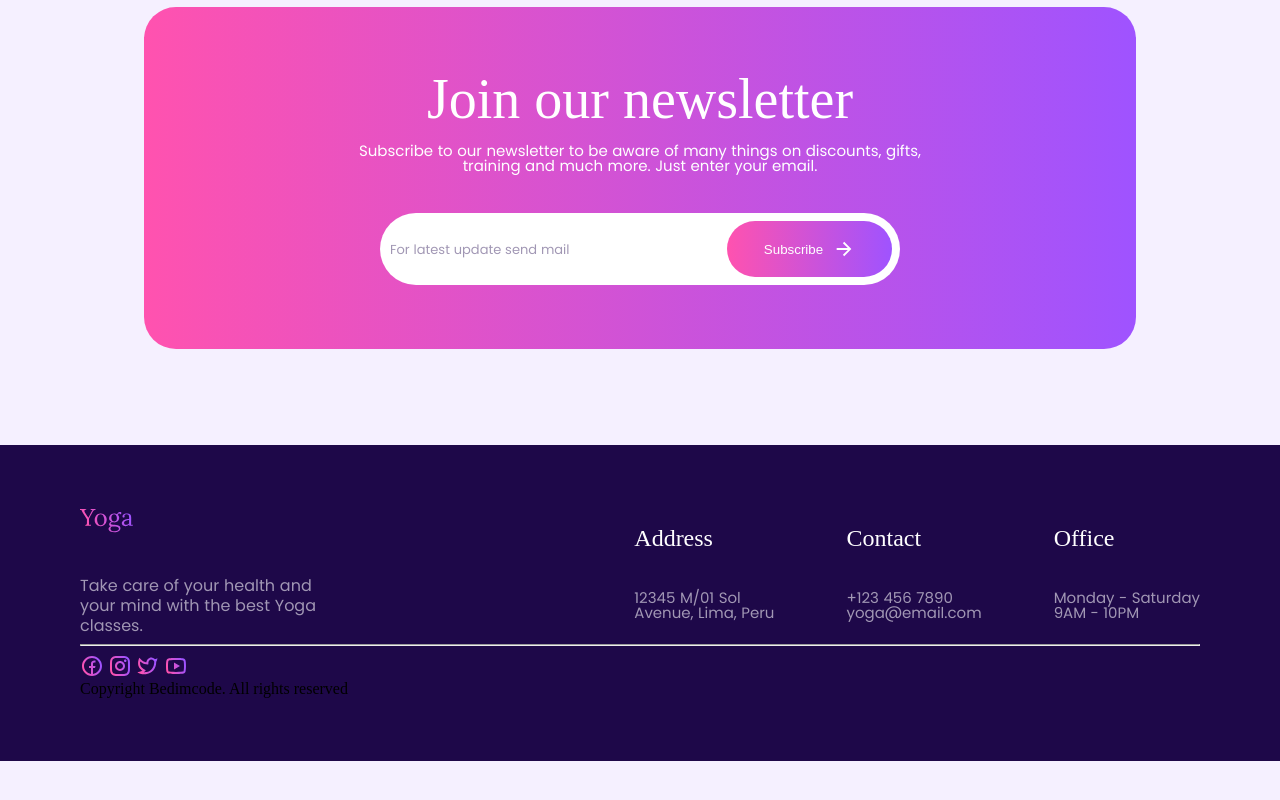
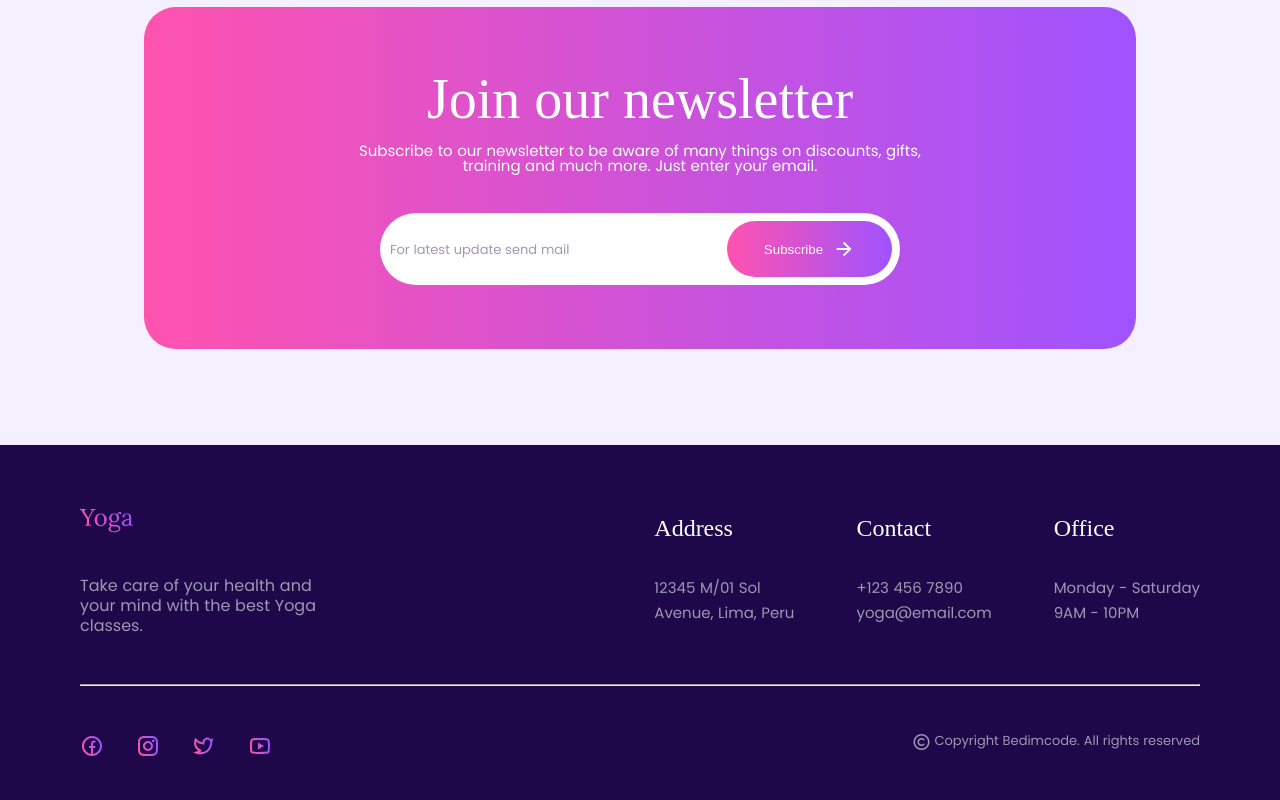
Before and after one commit to ninik12/final-project-mentorship, a plain HTML site: page index.html in a window 1280 px wide. Shown: the part 3520-4320 px from the top of the page. Before the commit the page ends 4281 px from the top, so only its background shows below. Drawn offline with Linux system fonts and the light colour scheme.

Commit message:
add footer

```diff
--- a/css/style.css
+++ b/css/style.css
@@ -568,79 +568,119 @@ body {
 }
 
 /* footer */
-.footer-wraper{
+.footer-wraper {
     background-color: #1E0849;
     padding: 64px 0;
 }
-.footer-main-div{
+
+.footer-main-div {
     max-width: 1120px;
     width: 90%;
     margin: 0 auto;
 }
-.footer-p-main{
+
+.footer-p-main {
     color: #A197B4;
     font-family: 'Poppins-Regular';
     font-size: 16px;
     margin-top: 40px;
     line-height: 20px;
 }
-.footer-p-div{
+
+.footer-p-div {
     width: 244px;
 }
-.footer-div2{
+
+.footer-div2 {
     max-width: 606px;
     display: flex;
     justify-content: space-between;
     align-items: center;
-    gap: 72px;
+    gap: 62px;
 }
-.footer-h3{
+
+.footer-h3 {
     font-family: 'Lora-regular';
     font-size: 24px;
     color: white;
     margin-bottom: 40px;
 }
-.footer-p{
+
+.footer-p {
     font-family: 'Poppins-Regular';
     font-size: 15px;
     color: #A197B4;
+    margin-bottom: 10px;
 }
-/* hr{
-    background-color: red;
-     color: #A197B4; */
 
+hr {
+    color: #A197B4;
+    margin-top: 48px;
+}
 
-    /* fonts */
+.footer-icons-div {
+    width: 100%;
+    display: flex;
+    justify-content: space-between;
+    margin-top: 48px;
+}
+
+.div-social-icons {
+    width: 192px;
+    display: flex;
+    justify-content: space-between;
+}
+
+.copyright-div {
+    /* width: 281px; */
+    display: flex;
+    gap: 5px;
+    color: #A197B4;
+
+}
+
+.copyright-p {
+    font-family: 'Poppins-Regular';
+    font-size: 13px;
+}
+
+/* fonts */
 .lora-medium-96px {
     font-family: 'Lora-medium';
     font-size: 96px;
     color: #220953;
 }
+
 .lora-regular-56px {
     font-family: 'Lora-regular';
     font-size: 56px;
     color: #220953;
 }
+
 .lora-regular-64px {
     font-family: 'Lora-regular';
     font-size: 64px;
     color: #220953;
 }
+
 .poppins-regular-16px {
     font-family: 'Poppins-Regular';
     font-size: 16px;
     color: #4B3E65;
 }
+
 .poppins-regular-14px {
     font-family: 'Poppins-Regular';
     font-size: 14px;
     color: #220953;
 }
+
 .poppins-medium-16px {
     font-family: 'Poppins-Medium';
     font-size: 16px;
     color: #220953;
 }
+
 @media(max-width:1120px) {
     .section1-main-title {
         font-size: 68px;
@@ -731,10 +771,12 @@ body {
     }
 
 }
+
 @media(max-width:1000px) {
     .section1-div1 {
         flex-direction: column;
     }
+
     .section1-div2 {
         display: flex;
         flex-direction: column;
@@ -742,103 +784,128 @@ body {
         align-items: center;
         text-align: center;
     }
+
     .section1-p {
         width: 280px;
     }
+
     .section1-main-title {
         font-size: 82px;
         width: 470px;
     }
+
     .span-yoga {
         width: 190px;
         height: 106px;
     }
+
     .star-icon {
         position: absolute;
         top: 239px;
         left: 10px;
     }
+
     .circle-icon {
         width: 16px;
         position: absolute;
         top: 530px;
         left: 350px;
     }
+
     .section2-main-div {
         flex-direction: column;
     }
+
     .sectioin2-div2-1 {
         flex-direction: column;
     }
+
     .section2-div3 {
         margin: 46px 0 32px 0;
         text-align: center;
     }
+
     .section3-main-div {
         flex-direction: column;
     }
+
     .section3-div1 {
         order: 2;
     }
+
     .section3-div2 {
         text-align: center;
     }
+
     .section4-main-div {
         flex-direction: column;
         padding: 32px 0;
     }
+
     .section4-div1 {
         text-align: center;
     }
+
     .section4-div2 {
         width: 100%;
         height: auto;
         position: relative;
     }
+
     .section4-icon-trainer {
         position: absolute;
         top: 360px;
         left: 0;
     }
+
     .section5-div2 {
         flex-direction: column;
         gap: 30px;
     }
+
     .section5-main-div {
         margin-top: 400px;
     }
+
     .section5-div1 {
         flex-direction: column;
         justify-content: center;
         align-items: center;
         position: relative;
     }
+
     .img1-sct5 {
         position: absolute;
         top: 420px;
         left: 50px;
     }
+
     .img2-sct5 {
         position: absolute;
         top: 500px;
         right: 30px;
     }
+
     .section5-div2 {
         position: relative;
     }
+
     .img3-sct5 {
         position: absolute;
         top: 480px;
         left: 60px;
     }
+
     .img4-sct5 {
         position: absolute;
         top: 780px;
         right: 20px;
     }
+
     .section6 {
         margin-top: 1100px;
     }
+
     .section6-main-div {
         padding: 64px;
     }
@@ -848,53 +915,72 @@ body {
     .header-wraper {
         padding: 23px 24px;
     }
+
     .section1-main-title {
         font-size: 68px;
         width: 370px;
     }
+
     .span-yoga {
         width: 160px;
         height: 96px;
     }
+
     .star-icon {
         width: 72px;
         position: absolute;
         top: 200px;
         left: 10px;
     }
+
     .circle-icon {
         width: 16px;
         position: absolute;
         top: 460px;
         left: 300px;
     }
+
     .section5-img1 {
         max-width: 230px;
     }
+
     .section5-img2 {
         max-width: 370px;
     }
+
     .section5-h2,
     .section5-span {
         font-size: 56px;
     }
+
     .img1-sct5 {
         top: 390px;
         left: 40px;
     }
+
     .img2-sct5 {
         top: 450px;
         right: 20px;
     }
+
     .img3-sct5 {
         top: 350px;
         left: 50px;
     }
+
     .img4-sct5 {
         top: 580px;
     }
+
     .section6 {
         margin-top: 850px;
+    }
+
+    .footer-div-1,
+    .footer-div2 {
+        flex-direction: column;
+        align-items: start;
+        gap: 30px;
     }
 }
 
@@ -938,6 +1024,7 @@ body {
         position: absolute;
         top: 72px;
         left: 48px;
+        background: none;
     }
 
     .section1-main-title {
@@ -1167,39 +1254,54 @@ body {
         width: 100%;
         display: block;
     }
+
+    .footer-icons-div {
+        flex-direction: column;
+        gap: 40px;
+        align-items: center;
+    }
 }
 
 @media(max-width:530px) {
     .section4-image1 {
         max-width: 300px;
     }
+
     .section4-image2 {
         max-width: 300px;
         top: 140px;
     }
+
     .section5-img1 {
         max-width: 180px;
     }
+
     .section5-img2 {
         max-width: 280px;
     }
+
     .img1-sct5 {
         top: 300px;
         left: 0;
     }
+
     .img2-sct5 {
         top: 400px;
         right: 0;
     }
+
     .img3-sct5 {
         left: 30px;
     }
+
     .img4-sct5 {
         right: 30px;
     }
+
     .section6-h3 {
         font-size: 42px;
     }
+
     .section6-main-div {
         padding: 28px;
     }
@@ -1209,15 +1311,19 @@ body {
     .section5-img1 {
         max-width: 150px;
     }
+
     .section5-img2 {
         max-width: 250px;
     }
+
     .img1-sct5 {
         top: 300px;
     }
+
     .img2-sct5 {
         top: 360px;
     }
+
     .img3-sct5 {
         top: 230px;
         left: 0;
@@ -1252,7 +1358,8 @@ body {
     .fa-icon {
         font-size: 20px;
     }
-    .section6{
+
+    .section6 {
         margin-top: 600px;
     }
 
@@ -1307,10 +1414,14 @@ body {
     .section6-btn2 {
         font-size: 13px;
     }
-    .section6-btn2{
+
+    .section6-btn2 {
         margin-bottom: 0;
     }
 
+    .copyright-p {
+        font-size: 12px;
+    }
 
 
 }
--- a/index.html
+++ b/index.html
@@ -220,6 +220,7 @@
                         <img src="images/ri_youtube-line.svg" alt="youtube-icon">
                     </div>
                     <div class="copyright-div">
+                        <i class="fa-regular fa-copyright"></i>
                         <p class="copyright-p">Copyright Bedimcode. All rights reserved</p>
                     </div>
                 </div>
```
